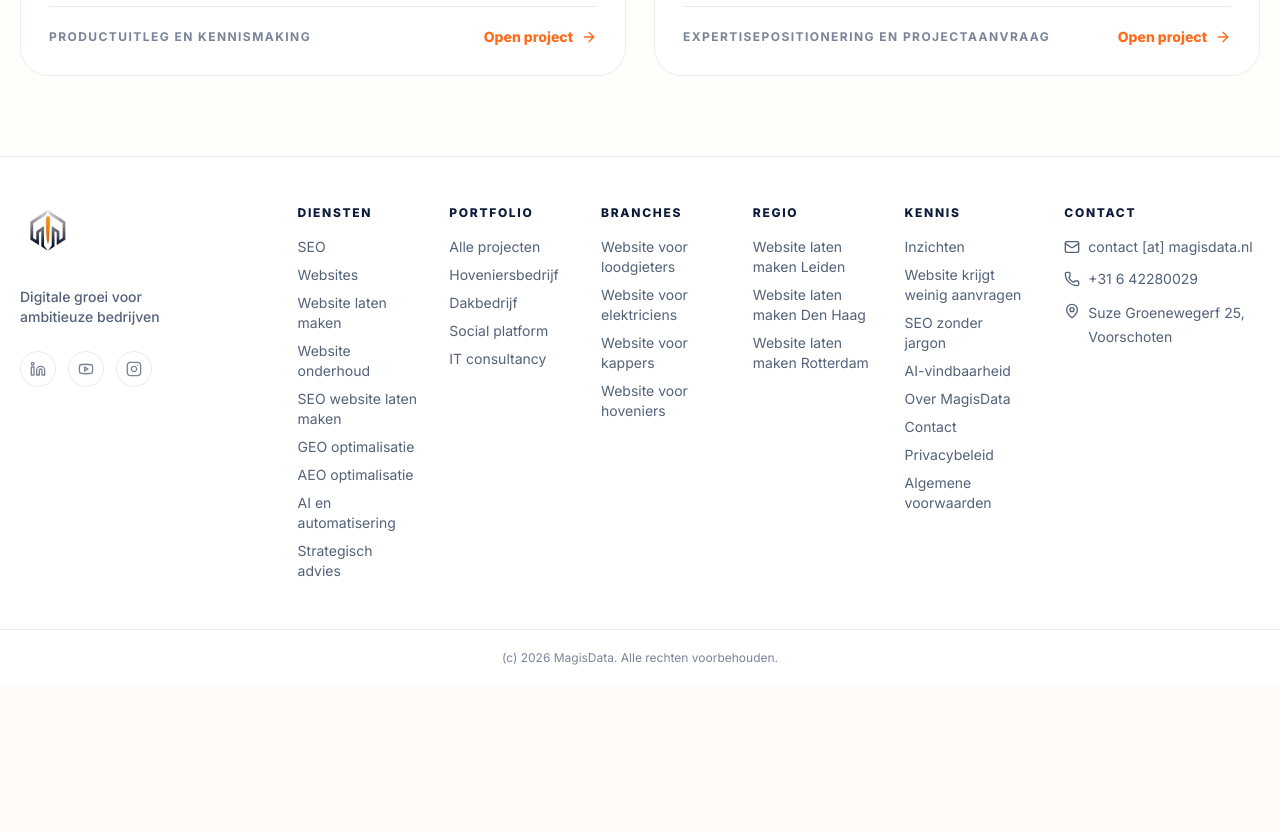
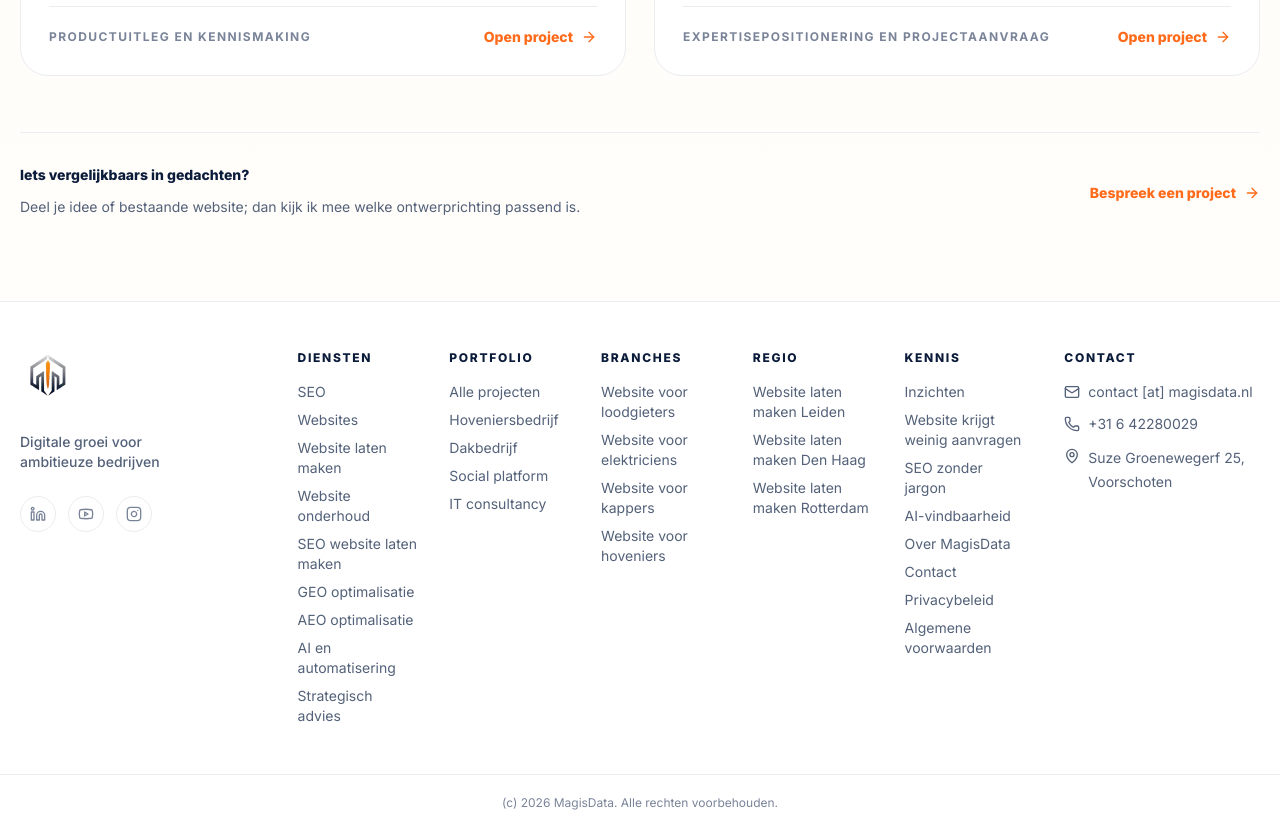
Before and after one commit to geinigegastcoding/magisdata, a Next.js app: page /cases in a window 1280 px wide. Shown: the part 2300-3131 px from the top of the page. Before the commit the page ends 2986 px from the top, so only its background shows below. Built offline with nearby package versions, Linux system fonts and the light colour scheme.

Commit message:
CTA cases

```diff
--- a/app/cases/[slug]/page.tsx
+++ b/app/cases/[slug]/page.tsx
@@ -184,6 +184,16 @@ export default async function PortfolioProjectPage({ params }: PageProps) {
           </div>
         </section>
 
+        <aside className="mt-10 flex flex-col justify-between gap-5 rounded-2xl border border-line bg-white p-6 sm:flex-row sm:items-center">
+          <p className="max-w-2xl text-sm leading-7 text-muted">
+            Werkt deze aanpak voor jouw branche of idee? Ik denk graag mee over structuur, uitstraling en vindbaarheid van een nieuwe website.
+          </p>
+          <Link className="focus-ring inline-flex shrink-0 items-center text-sm font-extrabold text-orange" href="/contact">
+            Project bespreken
+            <ArrowRight className="ml-2 h-4 w-4" />
+          </Link>
+        </aside>
+
         <figure className="mt-14" id="volledig-ontwerp">
           <div className="mb-6 max-w-2xl">
             <p className="text-xs font-extrabold uppercase tracking-[0.16em] text-blue">Volledig ontwerp</p>
--- a/app/cases/page.tsx
+++ b/app/cases/page.tsx
@@ -129,6 +129,18 @@ export default function PortfolioPage() {
               </article>
             ))}
           </div>
+          <div className="mt-14 flex flex-col justify-between gap-5 border-t border-line pt-8 sm:flex-row sm:items-center">
+            <div>
+              <p className="text-sm font-extrabold text-navy">Iets vergelijkbaars in gedachten?</p>
+              <p className="mt-2 text-sm leading-7 text-muted">
+                Deel je idee of bestaande website; dan kijk ik mee welke ontwerprichting passend is.
+              </p>
+            </div>
+            <Link className="focus-ring inline-flex shrink-0 items-center text-sm font-extrabold text-orange" href="/contact">
+              Bespreek een project
+              <ArrowRight className="ml-2 h-4 w-4" />
+            </Link>
+          </div>
         </div>
       </section>
     </main>
```
